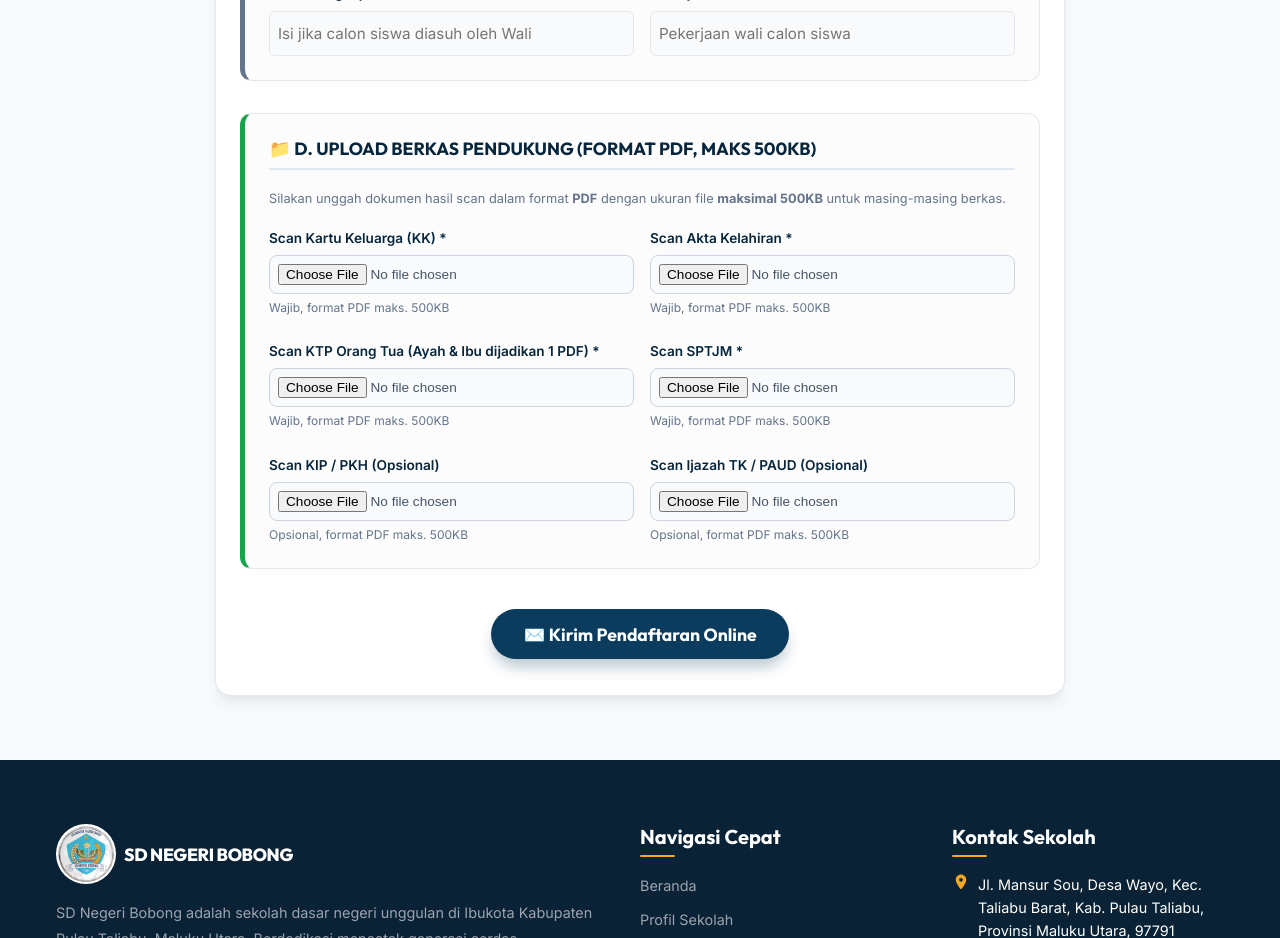
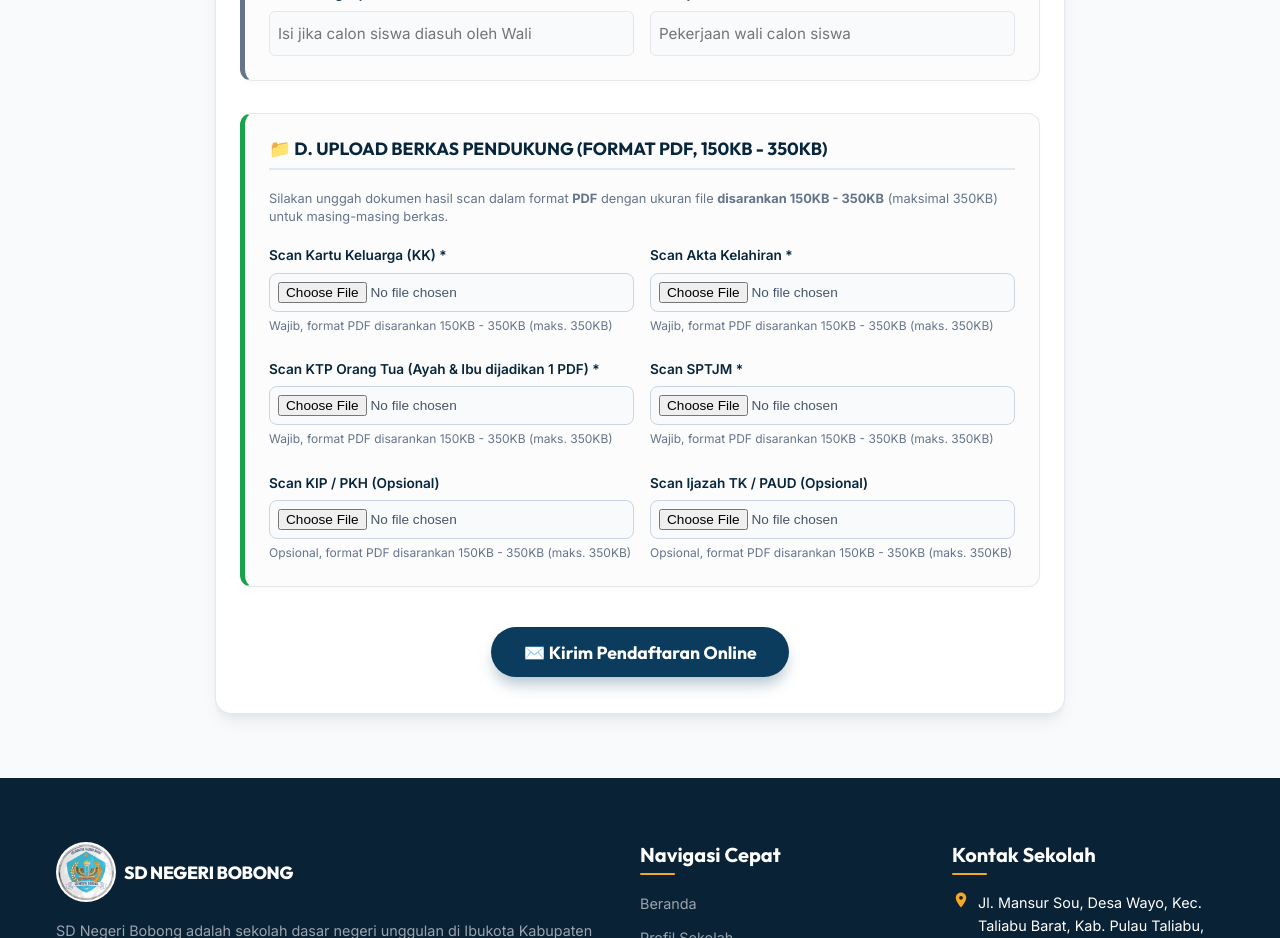
Before and after one commit to umamit/sdbobong, a Next.js app: page /ppdb-online in a window 1280 px wide. Shown: the part 1700-2638 px from the top of the page. Built offline with nearby package versions, Linux system fonts and the light colour scheme; no server answers.

Commit message:
style(ppdb): update file size requirements and validation to new 150KB - 350KB standard

```diff
--- a/src/app/actions/ppdb.js
+++ b/src/app/actions/ppdb.js
@@ -81,8 +81,8 @@ export async function submitPpdbAction(formData) {
         return "";
       }
 
-      if (fileObj.size > 500 * 1024) {
-        throw new Error(`Ukuran berkas ${label} melebihi batas 500KB!`);
+      if (fileObj.size > 350 * 1024) {
+        throw new Error(`Ukuran berkas ${label} melebihi batas maksimal 350KB!`);
       }
 
       const ext = fileObj.name.split('.').pop().toLowerCase();
--- a/src/app/ppdb-online/page.js
+++ b/src/app/ppdb-online/page.js
@@ -65,8 +65,8 @@ export default function PPDBOnlineForm() {
       setter(null);
       return;
     }
-    if (file.size > 500 * 1024) {
-      setErrorMsg(`Ukuran berkas ${label} melebihi batas maksimal 500KB!`);
+    if (file.size > 350 * 1024) {
+      setErrorMsg(`Ukuran berkas ${label} melebihi batas maksimal 350KB!`);
       e.target.value = ''; // Reset input
       setter(null);
       return;
@@ -657,10 +657,10 @@ export default function PPDBOnlineForm() {
               boxShadow: '0 4px 6px -1px rgba(0,0,0,0.02)'
             }}>
               <h3 style={{ fontSize: '1.1rem', color: 'var(--primary-dark)', fontWeight: 700, borderBottom: '2px solid #e2e8f0', paddingBottom: '0.5rem', marginBottom: '1.25rem', display: 'flex', alignItems: 'center', gap: '0.5rem' }}>
-                📁 D. UPLOAD BERKAS PENDUKUNG (FORMAT PDF, MAKS 500KB)
+                📁 D. UPLOAD BERKAS PENDUKUNG (FORMAT PDF, 150KB - 350KB)
               </h3>
               <p style={{ fontSize: '0.8rem', color: '#64748b', marginBottom: '1.25rem', lineHeight: '1.4' }}>
-                Silakan unggah dokumen hasil scan dalam format <strong>PDF</strong> dengan ukuran file <strong>maksimal 500KB</strong> untuk masing-masing berkas.
+                Silakan unggah dokumen hasil scan dalam format <strong>PDF</strong> dengan ukuran file <strong>disarankan 150KB - 350KB</strong> (maksimal 350KB) untuk masing-masing berkas.
               </p>
 
               <div className="form-row">
@@ -687,7 +687,7 @@ export default function PPDBOnlineForm() {
                     }}
                     required
                   />
-                  <small style={{ display: 'block', color: '#64748b', fontSize: '0.75rem', marginTop: '0.25rem' }}>Wajib, format PDF maks. 500KB</small>
+                  <small style={{ display: 'block', color: '#64748b', fontSize: '0.75rem', marginTop: '0.25rem' }}>Wajib, format PDF disarankan 150KB - 350KB (maks. 350KB)</small>
                 </div>
                 <div className="form-group" style={{ marginBottom: 'var(--space-sm)' }}>
                   <label htmlFor="berkas_akta" style={{ display: 'block', fontWeight: 600, marginBottom: '0.35rem', fontSize: '0.85rem', color: 'var(--primary-dark)' }}>
@@ -712,7 +712,7 @@ export default function PPDBOnlineForm() {
                     }}
                     required
                   />
-                  <small style={{ display: 'block', color: '#64748b', fontSize: '0.75rem', marginTop: '0.25rem' }}>Wajib, format PDF maks. 500KB</small>
+                  <small style={{ display: 'block', color: '#64748b', fontSize: '0.75rem', marginTop: '0.25rem' }}>Wajib, format PDF disarankan 150KB - 350KB (maks. 350KB)</small>
                 </div>
               </div>
 
@@ -740,7 +740,7 @@ export default function PPDBOnlineForm() {
                     }}
                     required
                   />
-                  <small style={{ display: 'block', color: '#64748b', fontSize: '0.75rem', marginTop: '0.25rem' }}>Wajib, format PDF maks. 500KB</small>
+                  <small style={{ display: 'block', color: '#64748b', fontSize: '0.75rem', marginTop: '0.25rem' }}>Wajib, format PDF disarankan 150KB - 350KB (maks. 350KB)</small>
                 </div>
                 <div className="form-group" style={{ marginBottom: 'var(--space-sm)' }}>
                   <label htmlFor="berkas_sptjm" style={{ display: 'block', fontWeight: 600, marginBottom: '0.35rem', fontSize: '0.85rem', color: 'var(--primary-dark)' }}>
@@ -765,7 +765,7 @@ export default function PPDBOnlineForm() {
                     }}
                     required
                   />
-                  <small style={{ display: 'block', color: '#64748b', fontSize: '0.75rem', marginTop: '0.25rem' }}>Wajib, format PDF maks. 500KB</small>
+                  <small style={{ display: 'block', color: '#64748b', fontSize: '0.75rem', marginTop: '0.25rem' }}>Wajib, format PDF disarankan 150KB - 350KB (maks. 350KB)</small>
                 </div>
               </div>
 
@@ -792,7 +792,7 @@ export default function PPDBOnlineForm() {
                       cursor: 'pointer'
                     }}
                   />
-                  <small style={{ display: 'block', color: '#64748b', fontSize: '0.75rem', marginTop: '0.25rem' }}>Opsional, format PDF maks. 500KB</small>
+                  <small style={{ display: 'block', color: '#64748b', fontSize: '0.75rem', marginTop: '0.25rem' }}>Opsional, format PDF disarankan 150KB - 350KB (maks. 350KB)</small>
                 </div>
                 <div className="form-group" style={{ marginBottom: 0 }}>
                   <label htmlFor="berkas_ijazah" style={{ display: 'block', fontWeight: 600, marginBottom: '0.35rem', fontSize: '0.85rem', color: 'var(--primary-dark)' }}>
@@ -816,7 +816,7 @@ export default function PPDBOnlineForm() {
                       cursor: 'pointer'
                     }}
                   />
-                  <small style={{ display: 'block', color: '#64748b', fontSize: '0.75rem', marginTop: '0.25rem' }}>Opsional, format PDF maks. 500KB</small>
+                  <small style={{ display: 'block', color: '#64748b', fontSize: '0.75rem', marginTop: '0.25rem' }}>Opsional, format PDF disarankan 150KB - 350KB (maks. 350KB)</small>
                 </div>
               </div>
             </div>
```
Also changed, not shown: src/components/PPDBPortal.jsx (+7 -6 lines).
